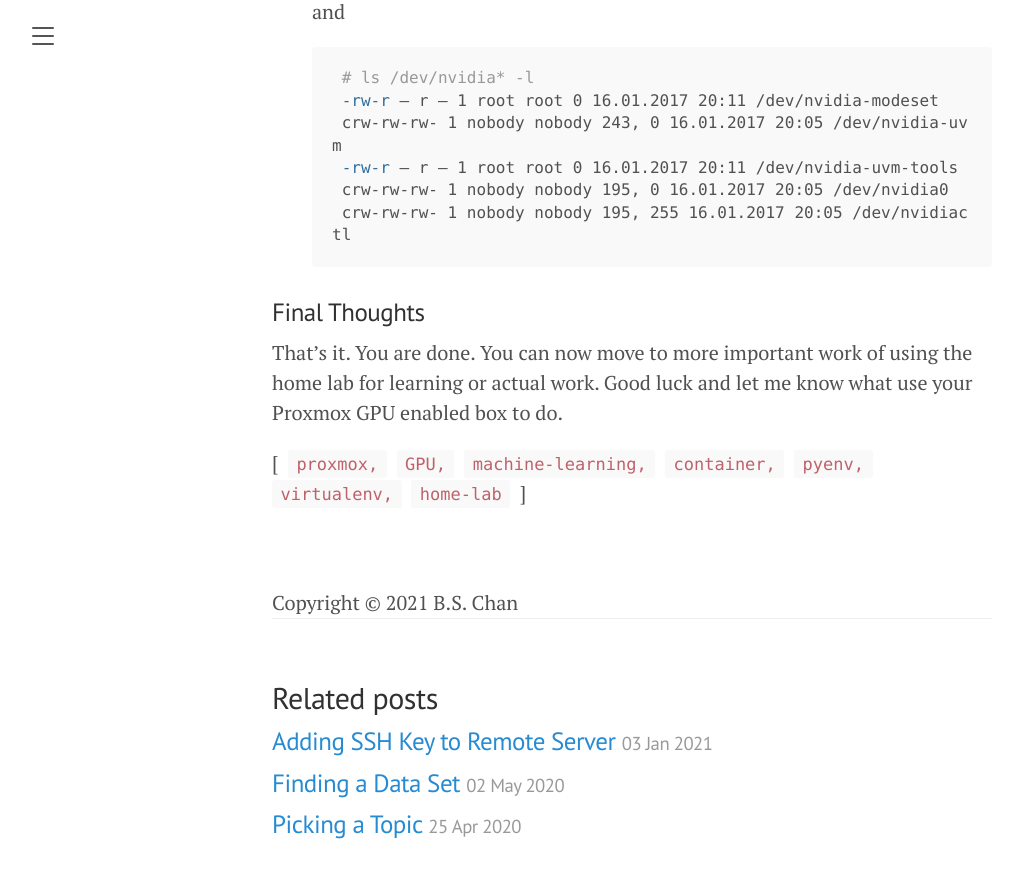
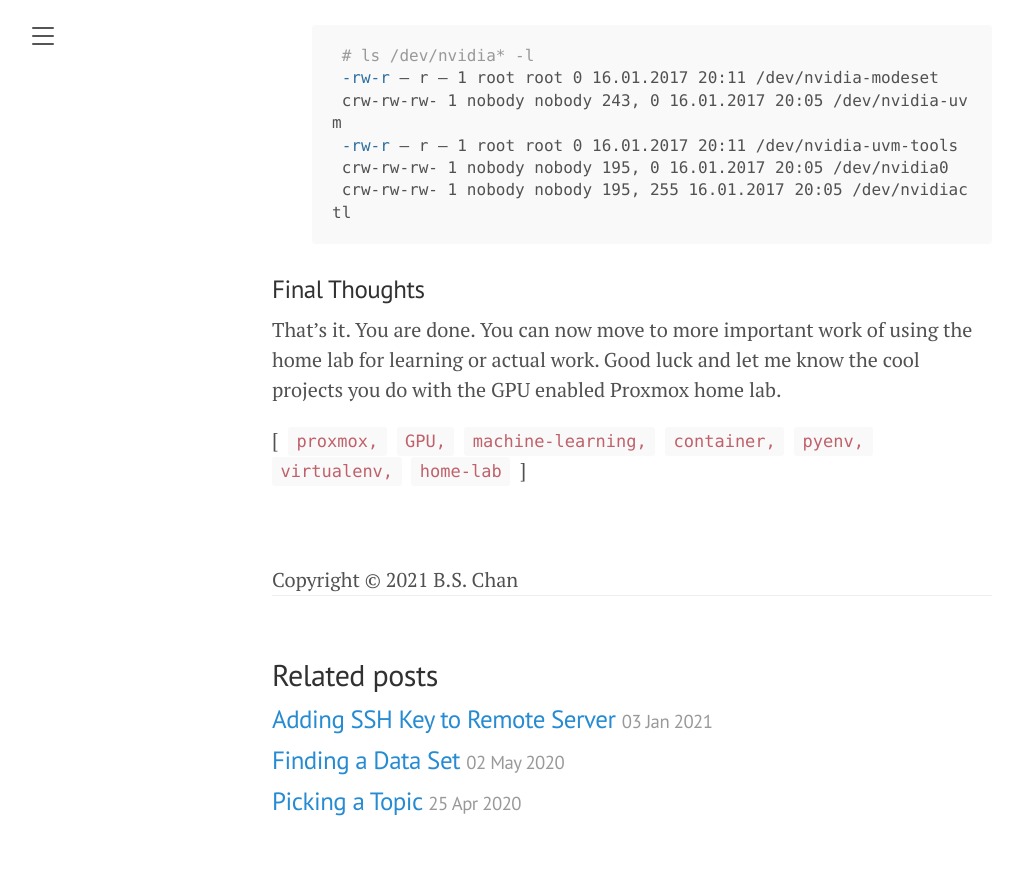
Before and after one commit to Saltwater-City/bslc.github.io, a Jekyll site: the page built from _posts/2021-01-04-proxmox-server.md, in a window 1280 px wide and 900 px high, scrolled down 7595 px. Shown: the top 878 px of the window, without its empty margins (8-1031 px from the left). Built offline with Jekyll 4.4.1, drawn with Linux system fonts in a browser that asks for light colours; some of the changed text lies outside the part shown.

Commit message:
fixed some mistakes with proxmox server post

```diff
--- a/_posts/2021-01-04-proxmox-server.md
+++ b/_posts/2021-01-04-proxmox-server.md
@@ -241,4 +240,4 @@ Making GPU pass through work on Proxmox and containers is essentially a two step
 
 ### Final Thoughts
 
-That's it. You are done. You can now move to more important work of using the home lab for learning or actual work. Good luck and let me know what use your Proxmox GPU enabled box to do.
+That's it. You are done. You can now move to more important work of using the home lab for learning or actual work. Good luck and let me know the cool projects you do with the GPU enabled Proxmox home lab.
```
Also changed, not shown: other parts of _posts/2021-01-04-proxmox-server.md (+0 -1 lines).
